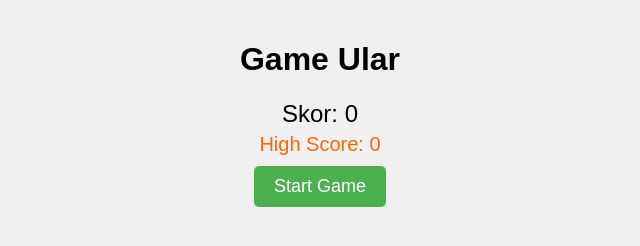
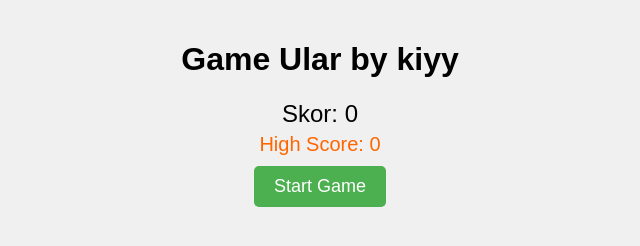
Before and after one commit to kiyysigma/snake, a plain HTML site: page index.html in a window 1280 px wide. Shown: the whole page, without its empty margins (320-960 px from the left). Drawn offline with Linux system fonts and the light colour scheme.

Commit message:
Update game title to include author name

```diff
--- a/index.html
+++ b/index.html
@@ -7,7 +7,7 @@
 </head>
 <body>
     <div id="menu">
-        <h1>Game Ular</h1>
+        <h1>Game Ular by kiyy</h1>
         <div id="score">Skor: 0</div>
         <div id="highScore">High Score: 0</div>
         <button id="startBtn">Start Game</button>
```
